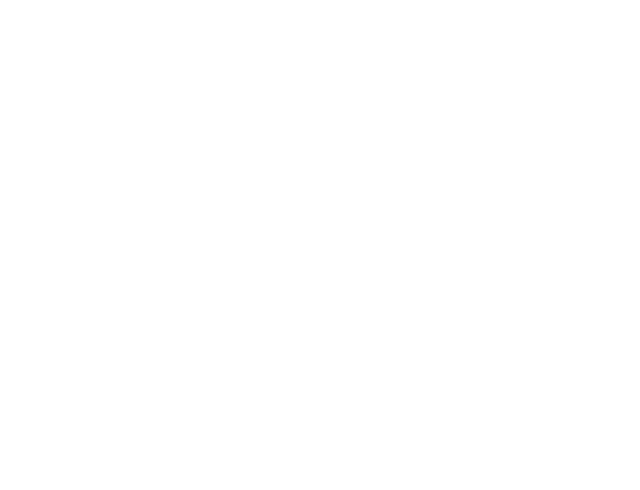
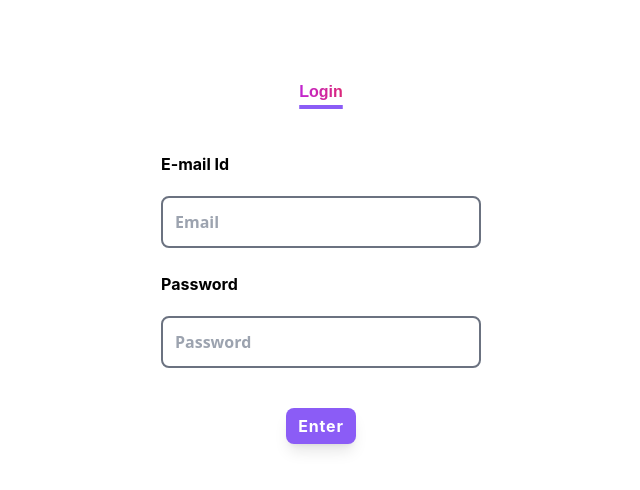
Before and after one commit to CKPRASHANTH07/Web-Intern, a React (Create React App) app: page /Login in a window 1280 px wide. Before the commit this address had no page. Shown: the top 490 px of the page, without its empty margins (319-959 px from the left). Built offline with nearby package versions, Linux system fonts and the light colour scheme.

Commit message:
after login

```diff
--- a/src/Aboutuscomponents/Aboutushero.jsx
+++ b/src/Aboutuscomponents/Aboutushero.jsx
@@ -9,7 +9,7 @@ export default function Aboutushero() {
 
     {/* details */}
     <div className='relative z-10 flex flex-col text-white top-44 left-28 w-fit'>
-      <h1 className='text-xl font-Poppins underline underline-offset-8 decoration-yellow-300 decoration-4'>Our Leader</h1>
+      <h1 className='text-xl underline font-Poppins underline-offset-8 decoration-yellow-300 decoration-4'>Our Leader</h1>
       <h1 className='mt-2 text-lg font-Poppins'>Founder & CEO</h1>
       <p className='mt-5 font-bold max-w-prose font-Inter text-md'>
         One thing that inspired the creation of Elysium Technologies was the belief in the transformative power of technology. The founders recognized that technology has the potential to revolutionize businesses, industries, and individuals' lives. They were inspired by the idea of harnessing this power to create innovative solutions that could drive businesses forward, enhance productivity, and make a positive impact in the world.
@@ -17,7 +17,7 @@ export default function Aboutushero() {
     </div>
     {/*Image*/}
     <div className='absolute top-0 w-fit h-[182%] overflow-hidden right-32'>
-    <img className='-mt-10' src={ceo} alt=''/>
+      <img className='-mt-10' src={ceo} alt=''/>
     </div>
   </div>
 
--- a/src/Aboutuscomponents/Potentials.jsx
+++ b/src/Aboutuscomponents/Potentials.jsx
@@ -3,6 +3,7 @@ import pot1 from '../images/pot1.png'
 import pot2 from '../images/pot2.png'
 import pot3 from '../images/pot3.png'
 import pot4 from '../images/pot4.png'
+import { Link } from 'react-router-dom'
 
 export default function Potentials() {
 
@@ -62,6 +63,12 @@ export default function Potentials() {
         </div>
     ))}
     </div>
+
+    <Link to='/Login'>
+    <button className='px-2 py-2 text-white rounded-lg bg-violet-500'>
+    <h1>Login</h1>
+    </button>
+    </Link>
     </div>
   )
 }
--- a/src/App.js
+++ b/src/App.js
@@ -20,6 +20,7 @@ import Warehouselabels from "./Industriescomponents/Warehouselabels";
 import Safetylabels from "./Industriescomponents/Safetylabels";
 import Customlabels from "./Industriescomponents/Customlabels";
 import Compliancelabel from "./Industriescomponents/Compliancelabel";
+import Login from "./Login";
 
 function App() {
   return (
@@ -32,6 +33,7 @@ function App() {
          <Route path="/Aboutus" element={<Aboutus/>}/>
          <Route path="/Contactus" element={<Contactus/>}/>
          <Route path="/Admin" element={<Admin />}/>
+         <Route path='/Login' element={<Login/>} />
          <Route path='/Industries/Shipping' element={<Shippingandlogisticslabels />}/>
          <Route path='/Industries/Inventory' element={<Inventorylabels/>}/>
          <Route path='/Industries/Product' element={<Productlabels/>}/>
--- /dev/null
+++ b/src/Login.jsx
@@ -0,0 +1,53 @@
+import React,{useState} from 'react'
+
+
+
+export default function Login() {
+
+
+  const [email, setemail] = useState("");
+  const [phnumber, setphnumber] = useState("");
+
+
+
+  return (
+    <div className='relative px-20 py-20'>
+       <div className='flex justify-center'>
+         <h1 className='font-bold text-transparent underline bg-gradient-to-r from-fuchsia-600 to-pink-600 bg-clip-text lg:text-2xl xl:text-3xl font-Poppins underline-offset-8 decoration-violet-500 decoration-4'>Login</h1>
+       </div>
+       <div className='flex justify-center w-auto'>
+       <div className='flex flex-row justify-center p-2 mt-5 w-[30%]'>
+        <form className='flex flex-col w-full gap-y-5'>
+        <label className="mt-5 font-bold font-Inter sm:text-base lg:text-xl xl:text-2xl">E-mail Id</label>
+        <input
+          required
+          placeholder="Email"
+          className="px-3 py-3 font-semibold border-2 border-gray-500 rounded-lg sm:text-base lg:text-xl xl:text-2xl"
+          type="email"
+          value={email}
+          onChange={(event) => {
+            setemail(event.target.value);
+          }}
+        />
+        <label className="mt-1 font-bold font-Inter sm:text-base lg:text-xl xl:text-2xl">Password</label>
+        <input
+          required
+          placeholder="Password"
+          className="px-3 py-3 font-semibold border-2 border-gray-500 rounded-lg sm:text-base lg:text-xl xl:text-2xl"
+          type="password"
+          value={phnumber}
+          onChange={(event) => {
+            setphnumber(event.target.value);
+          }}
+        />
+        <div className='flex justify-center mt-5'>
+        <button type="button" className="transition ease-in-out delay-150 hover:-translate-y-1 hover:scale-110 duration-300 px-3 shadow-lg py-1.5 rounded-lg bg-violet-500">
+         <p className='font-bold tracking-wider text-white font-Inter'> Enter </p>
+        </button>
+        </div>
+        </form>
+      </div>
+      </div>
+    </div>
+  )
+}
```
